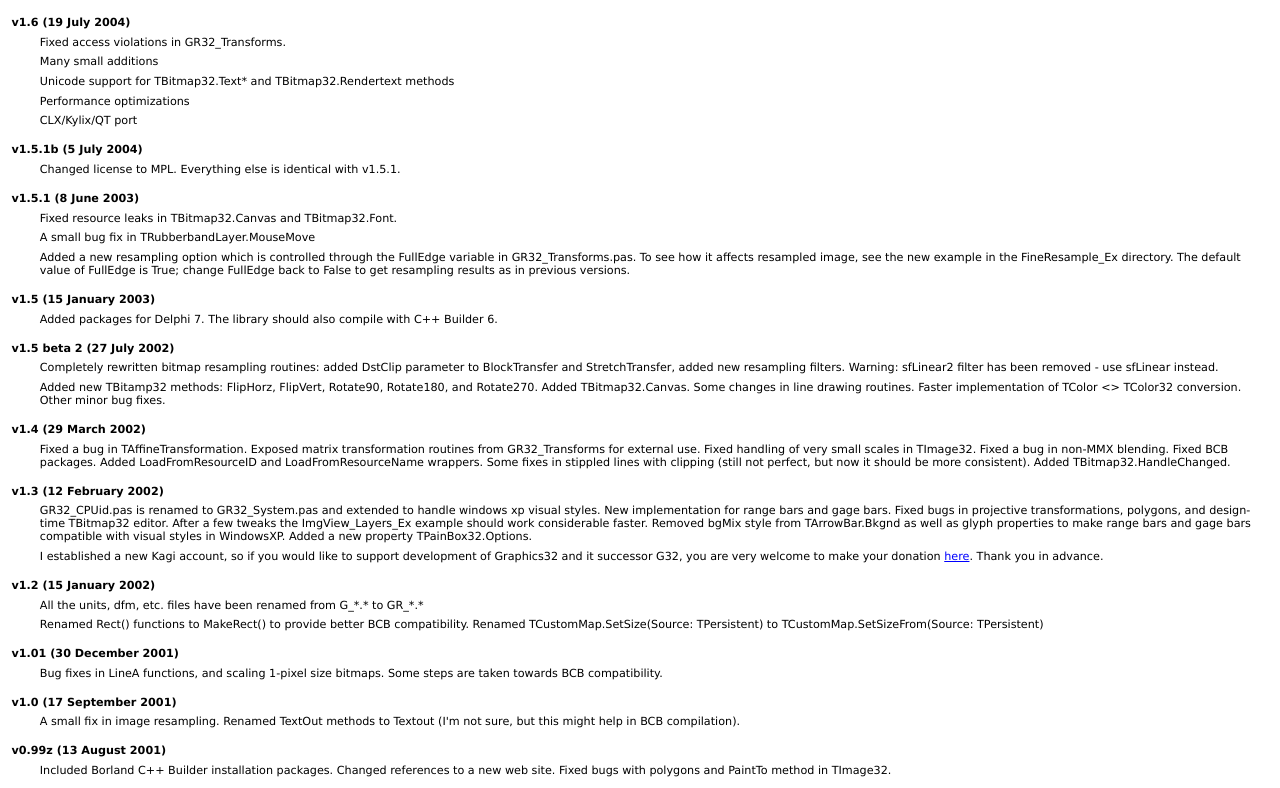
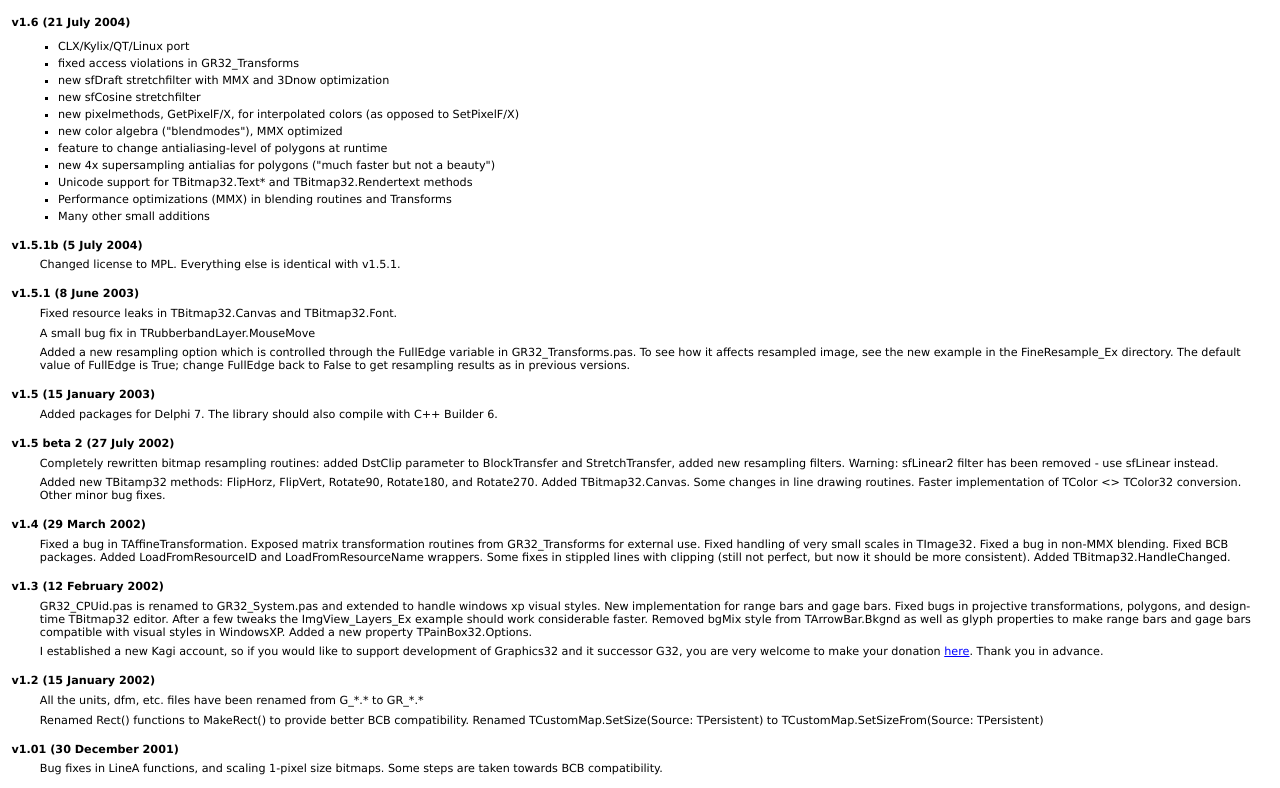
Before and after one commit to x2nie/graphics32-2.0, a plain HTML site: page Documentation/Source/Overview/Changes.htm in a window 1280 px wide. Shown: the top 788 px of the page. Drawn offline with Linux system fonts and the light colour scheme.

Commit message:
updated the Changelog again.
git-svn-id: svn://svn.code.sf.net/p/graphics32/code/trunk@103 dadbf757-a53b-4b3f-9c79-7c22a95d7d7a

```diff
--- a/Documentation/Source/Overview/Changes.htm
+++ b/Documentation/Source/Overview/Changes.htm
@@ -4,12 +4,23 @@
 <link rel="stylesheet" href="../../Styles/Default.css" type="text/css">
 </head>
 <body bgcolor="#FFFFFF">
-<h2 class="Body">v1.6 (19 July 2004)</h2>
-<p class="Body">Fixed access violations in GR32_Transforms.</p>
-<p class="Body">Many small additions</p>
-<p class="Body">Unicode support for TBitmap32.Text* and TBitmap32.Rendertext methods</p>
-<p class="Body">Performance optimizations</p>
-<p class="Body">CLX/Kylix/QT port</p>
+<h2 class="Body">v1.6 (21 July 2004)</h2>
+<ul>
+  <li> CLX/Kylix/QT/Linux port</li>
+  <li> fixed access violations in GR32_Transforms</li>
+  <li>new sfDraft stretchfilter with MMX and 3Dnow optimization</li>
+  <li>new sfCosine stretchfilter</li>
+  <li>new pixelmethods, GetPixelF/X, for interpolated colors (as opposed to SetPixelF/X)</li>
+  <li>new color algebra (&quot;blendmodes&quot;),
+    MMX optimized</li>
+  <li>feature to change antialiasing-level of polygons at runtime</li>
+  <li>new 4x supersampling antialias for polygons (&quot;much
+    faster but not a beauty&quot;)</li>
+  <li>Unicode support for TBitmap32.Text* and TBitmap32.Rendertext methods</li>
+  <li>Performance optimizations (MMX) in blending
+        routines and Transforms</li>
+  <li>Many other small additions</li>
+</ul>
 <h2 class="Body">v1.5.1b (5 July 2004)</h2>
 <p class="Body">Changed license to MPL. Everything else is identical with v1.5.1.</p>
 <h2 class="Body">v1.5.1 (8 June 2003)</h2>
```
